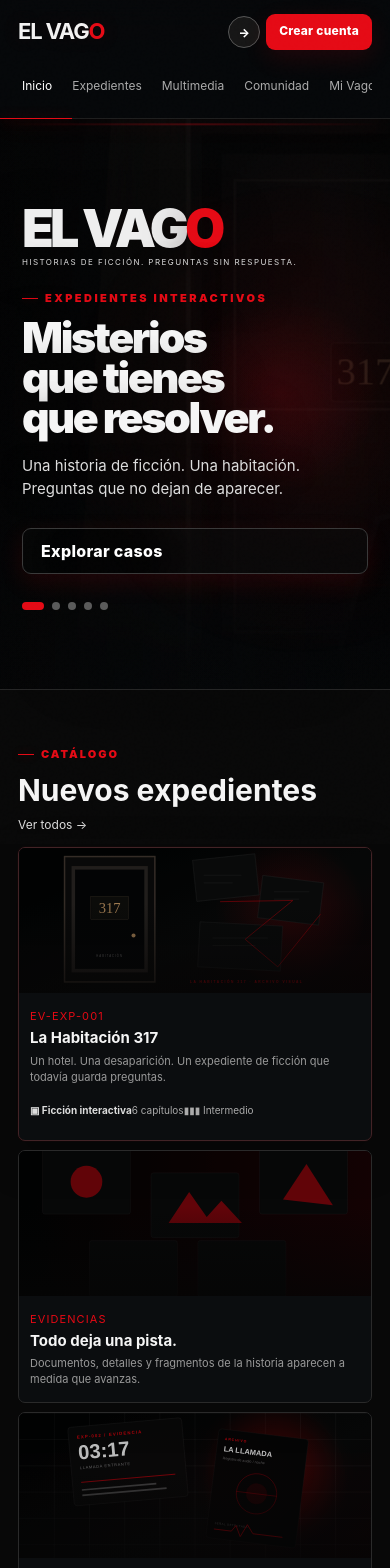
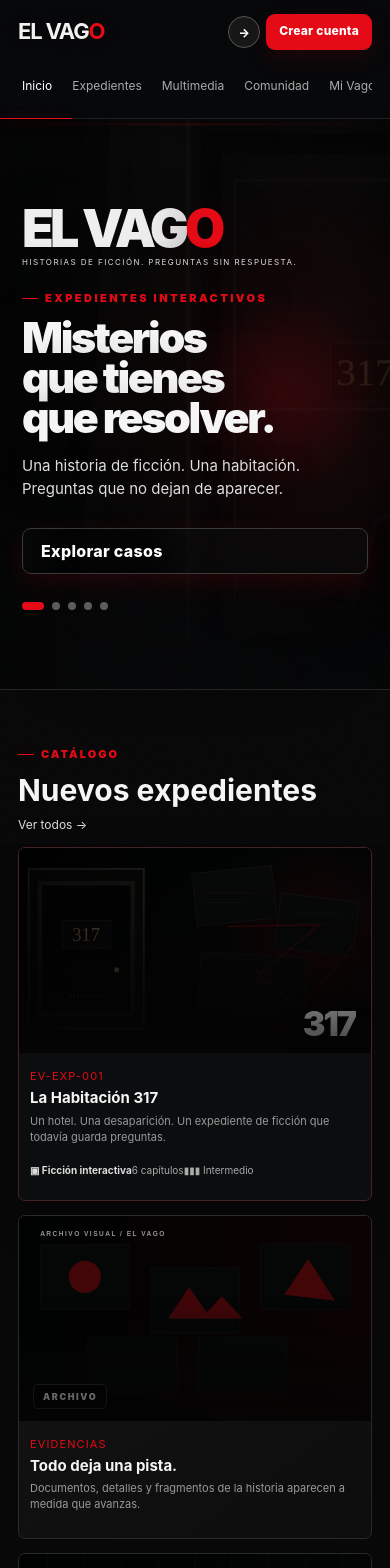
Before and after one commit to cesarrosa610-collab/el-vago, a Next.js app: page / in a window 390 px wide. Shown: the top 1568 px of the page. Built offline with nearby package versions, Linux system fonts and the light colour scheme; no server answers; the database is empty.

Commit message:
Finish cinematic image treatment for public home

```diff
--- a/src/app/style.css
+++ b/src/app/style.css
@@ -1419,3 +1419,100 @@ main:after{
 @media(prefers-reduced-motion:reduce){
   .homePage .featuredArtwork{transform:none!important}
 }
+
+
+/* EL VAGO — Final cinematic image treatment */
+.cinematicRail{
+  grid-template-columns:minmax(0,1.35fr) repeat(2,minmax(0,.82fr));
+  align-items:stretch;
+}
+.cinematicCaseCard{
+  border-color:#3a1b1e;
+  box-shadow:0 24px 70px rgba(0,0,0,.38);
+}
+.cinematicVisual,
+.atmosphereVisual{
+  position:relative;
+  min-height:220px;
+  overflow:hidden;
+  background:#0b0b0b;
+}
+.cinematicVisual img,
+.atmosphereVisual img{
+  width:100%;
+  height:100%;
+  display:block;
+  object-fit:cover;
+  filter:grayscale(.18) contrast(1.08) brightness(.78);
+  transform:scale(1.015);
+  transition:transform .6s ease,filter .6s ease;
+}
+.cinematicCaseCard:hover .cinematicVisual img,
+.atmosphereCard:hover .atmosphereVisual img{
+  transform:scale(1.05);
+  filter:grayscale(.05) contrast(1.1) brightness(.9);
+}
+.visualVignette{
+  position:absolute;
+  inset:0;
+  background:
+    linear-gradient(180deg,rgba(0,0,0,.04),rgba(0,0,0,.72)),
+    radial-gradient(circle at 70% 40%,transparent 25%,rgba(0,0,0,.58) 100%);
+  pointer-events:none;
+}
+.visualCode{
+  position:absolute;
+  right:16px;
+  bottom:12px;
+  font-size:42px;
+  line-height:1;
+  font-weight:900;
+  letter-spacing:-.06em;
+  color:rgba(255,255,255,.82);
+  text-shadow:0 4px 22px rgba(0,0,0,.7);
+}
+.visualLabel{
+  position:absolute;
+  left:14px;
+  bottom:12px;
+  padding:6px 9px;
+  border:1px solid rgba(255,255,255,.16);
+  border-radius:5px;
+  background:rgba(0,0,0,.52);
+  color:#eee;
+  font-size:9px;
+  font-weight:900;
+  letter-spacing:.18em;
+  backdrop-filter:blur(7px);
+}
+.atmosphereCard{
+  background:linear-gradient(145deg,#141414,#0d0d0d);
+}
+.atmosphereCard .homeCaseBody{
+  padding-bottom:22px;
+}
+@media(max-width:900px){
+  .cinematicRail{
+    grid-template-columns:1fr 1fr;
+  }
+  .cinematicCaseCard{
+    grid-column:1 / -1;
+  }
+}
+@media(max-width:760px){
+  .cinematicRail{
+    display:grid;
+    grid-template-columns:1fr;
+    gap:14px;
+  }
+  .cinematicCaseCard{
+    grid-column:auto;
+  }
+  .cinematicVisual,
+  .atmosphereVisual{
+    min-height:205px;
+  }
+  .visualCode{
+    font-size:34px;
+  }
+}
```
